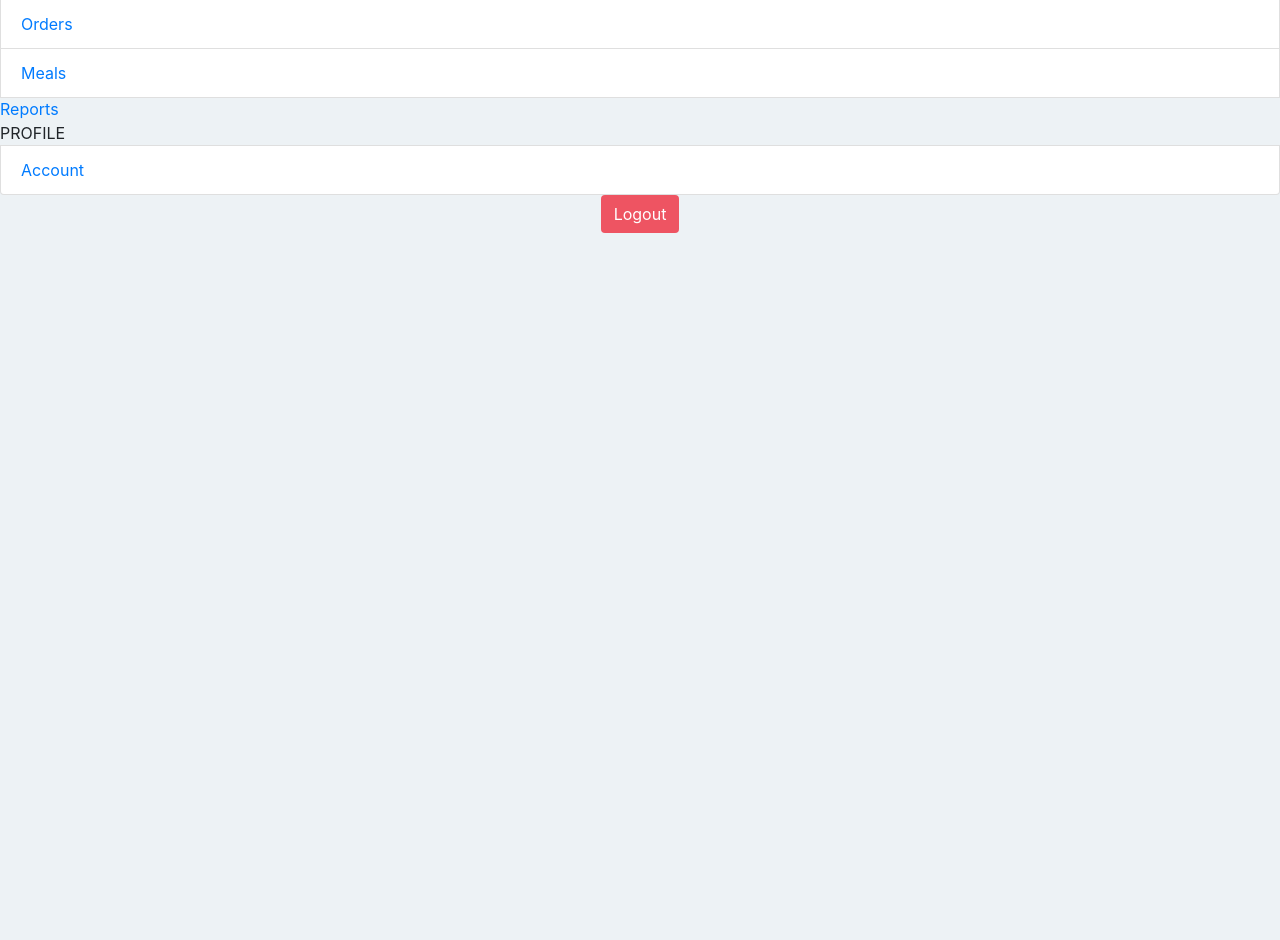
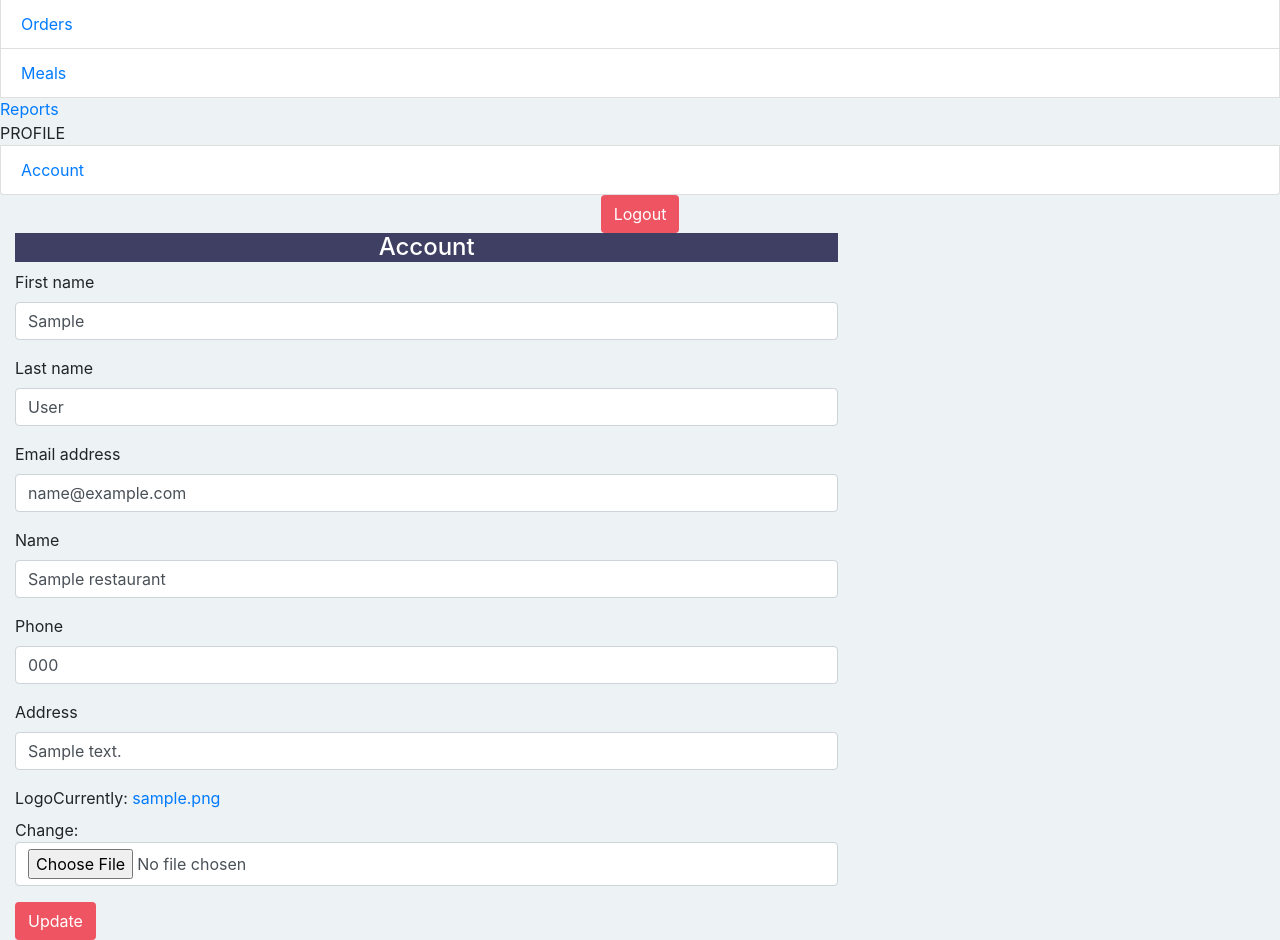
Before and after one commit to dmyma/iOS-Python-React, a Django app: page /restaurant/account/ in a window 1280 px wide. Shown: the part 238-1178 px from the top of the page. Before the commit the page ends 471 px from the top, so only its background shows below. Run offline with Django 3.2, Linux system fonts and the light colour scheme; a user stored in the database is signed in; tables that the repository leaves empty hold one stand-in row (values such as "Sample post"); grey boxes marked "Sample" are stand-in pictures; some libraries are stand-ins or nearby versions.

Commit message:
added account

```diff
--- a/foodtaskerapp/forms.py
+++ b/foodtaskerapp/forms.py
@@ -11,6 +11,14 @@ class UserForm(forms.ModelForm):
         model = User
         fields = ("username", "password", "first_name", "last_name", "email")
 
+class UserFormForEdit(forms.ModelForm):
+    # email = forms.CharField(max_leght=100, required=True)
+
+
+    class Meta:
+        model = User
+        fields = ("first_name", "last_name", "email")
+
 class RestaurantForm(forms.ModelForm):
     class Meta:
         model = Restaurant
--- a/foodtaskerapp/statics/css/style.css
+++ b/foodtaskerapp/statics/css/style.css
@@ -6,6 +6,10 @@ body {
 
 .bg-blue {
   background-color: #3F3F63;
+}
+
+.text-white {
+  color: white;
 }
 
 .btn-pink {
@@ -99,5 +103,8 @@ body {
 /* CONTENT */
 .content {
   padding: : 0 40px;
+}
 
+.content .panel {
+  border: none;
 }
--- a/foodtaskerapp/templates/base.html
+++ b/foodtaskerapp/templates/base.html
@@ -19,7 +19,7 @@
       <div id="col-lg-12 col-md-2 col-sm-2 sidebar">
         {% block sidebar %}{% endblock %}
       </div>
-      <div id="col-lg-10 col-md-10 col-sm-10 content">
+      <div id="col-lg-10 col-lg-offset-2 col-md-10 col-md-offset-2 col-sm-10 col-sm-offset-2 content">
         {% block page %}{% endblock %}
       </div>
     </div>
--- a/foodtaskerapp/templates/restaurant/account.html
+++ b/foodtaskerapp/templates/restaurant/account.html
@@ -1,4 +1,22 @@
 {% extends 'restaurant/base.html' %}
+{% load bootstrap3 %}
 
 {% block page %}
+<div class="col-lg-offset-2 col-lg-8">
+  <div class="panel">
+    <div class="panel-heding bg-blue">
+      <h4 class="panel-title text-center text-white">
+        Account
+      </h4>
+    </div>
+    <div class="panel-body">
+      <form method="POST" enctype="multipart/form-data">
+        {% csrf_token %}
+        {% bootstrap_form user_form %}
+        {% bootstrap_form restaurant_form %}
+        <button type="submit" class="btn btn-pink">Update</button>
+      </form>
+    </div>
+  </div>
+</div>
 {% endblock %}
--- a/foodtaskerapp/views.py
+++ b/foodtaskerapp/views.py
@@ -1,6 +1,7 @@
 from django.shortcuts import render, redirect
 from django.contrib.auth.decorators import login_required
-from foodtaskerapp.forms import UserForm, RestaurantForm
+
+from foodtaskerapp.forms import UserForm, RestaurantForm, UserFormForEdit
 from django.contrib.auth import authenticate, login
 from django.contrib.auth.models import User
 
@@ -10,11 +11,25 @@ def home(request):
 
 @login_required(login_url='/restaurant/sign-in/')
 def restaurant_home(request):
-    return render(request, 'restaurant/home.html', {})
+    return redirect(restaurant_order)
 
 @login_required(login_url='/restaurant/sign-in/')
 def restaurant_account(request):
-    return render(request, 'restaurant/account.html', {})
+    user_form = UserFormForEdit(instance = request.user)
+    restaurant_form = RestaurantForm(instance = request.user.restaurant)
+
+    if request.method == "POST":
+        user_form = UserFormForEdit(request.POST, instance = request.user)
+        restaurant_form = RestaurantForm(request.POST, request.FILES, instance = request.user.restaurant)
+
+        if user_form.is_valid() and restaurant_form.is_valid():
+            user_form.save()
+            restaurant_form.save()
+
+    return render(request, 'restaurant/account.html', {
+        "user_form": user_form,
+        "restaurant_form": restaurant_form
+    })
 
 @login_required(login_url='/restaurant/sign-in/')
 def restaurant_meal(request):
```
Also changed, not shown: media/restaurant_log/Screen_Shot_2018-03-30_at_9.23.47_PM.png (added).
